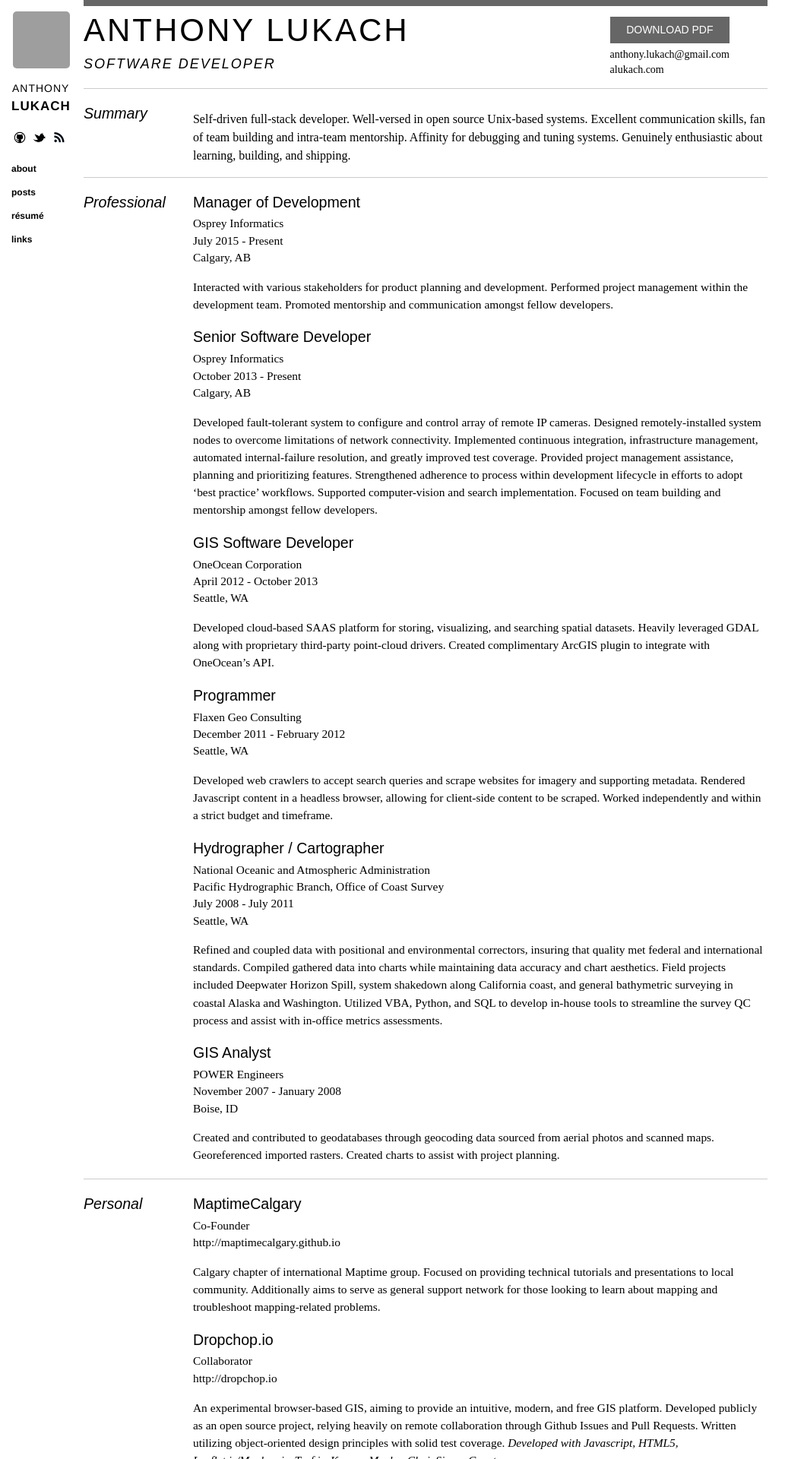
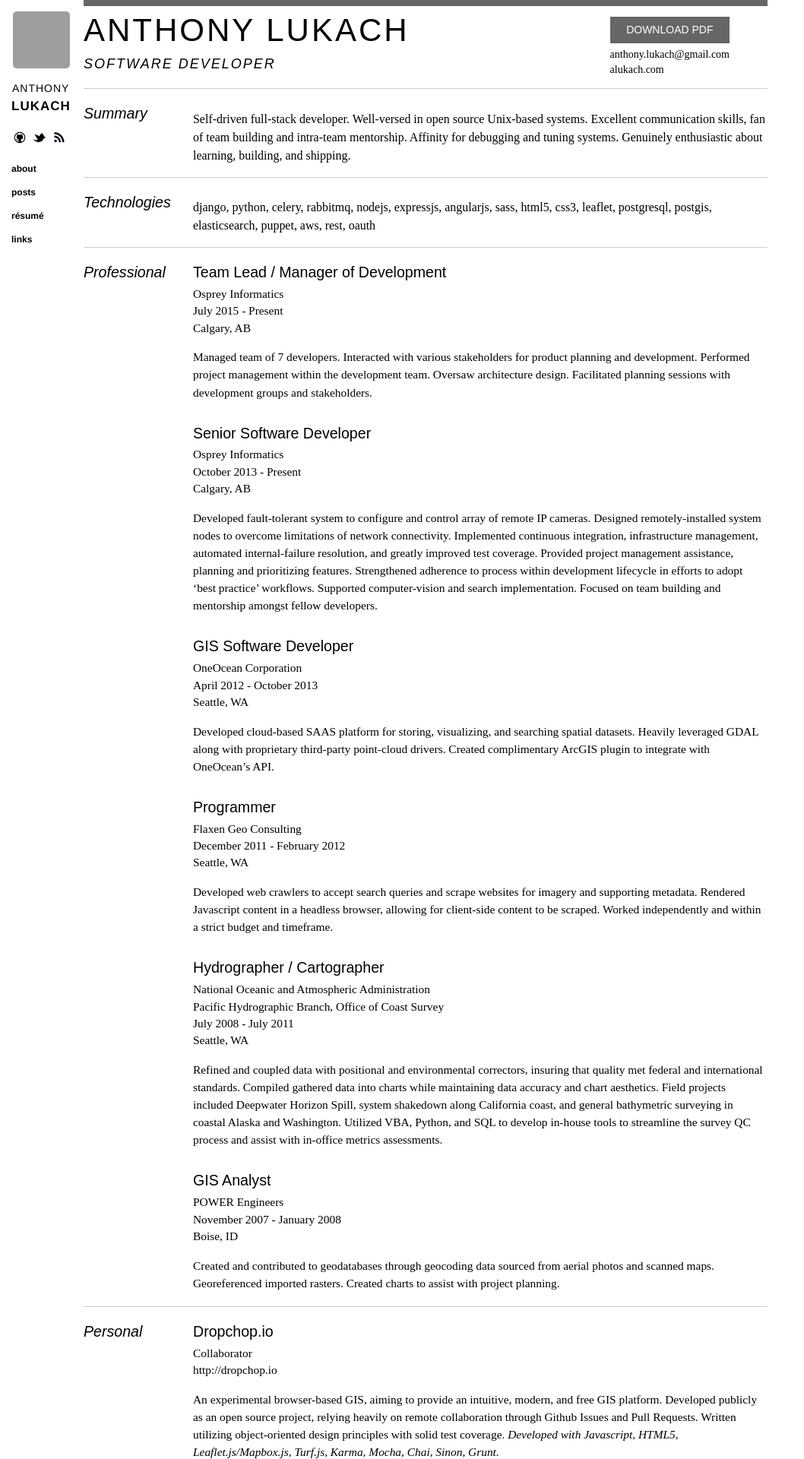
Before and after one commit to alukach/alukach.github.io, a Jekyll site: the page built from resume/index.md, in a window 1280 px wide. Shown: the top 1920 px of the page at 76% size, without its empty margins (0-1058 px from the left). Built offline with Jekyll 4.4.1, drawn with Linux system fonts in a browser that asks for light colours; nearby versions of some CDN libraries; Markdown is read by kramdown in place of the engine named in the settings; grey boxes are pictures that could not be loaded.

Commit message:
Update resume

```diff
--- a/resume/alukach-resume.css
+++ b/resume/alukach-resume.css
@@ -370,7 +370,7 @@ em { font-family:'Times New Roman', Times, serif; }
   font-size:140%;
 }
 .resume dl dd {
-  margin:0 0 1.25em;
+  margin:0 0 2.0em;
   padding:0;
   font-size:.95em;
 }
--- a/resume/index.md
+++ b/resume/index.md
@@ -23,10 +23,16 @@ title: "R&eacute;sum&eacute;"
 
 <hr />
 
+<h3 id="tools">Technologies</h3>
+
+<p>django, python, celery, rabbitmq, nodejs, expressjs, angularjs, sass, html5, css3, leaflet, postgresql, postgis, elasticsearch, puppet, aws, rest, oauth</p>
+
+<hr />
+
 <h3 id="professional">Professional</h3>
 
 <dl>
-<dt><h4>Manager of Development</h4></dt>
+<dt><h4>Team Lead / Manager of Development</h4></dt>
 <dd>
 <h5><a href="http://www.ospreyinformatics.com/">Osprey Informatics</a></h5>
 
@@ -34,7 +40,7 @@ title: "R&eacute;sum&eacute;"
 
 <h5>Calgary, AB</h5>
 
-<p>Interacted with various stakeholders for product planning and development. Performed project management within the development team. Promoted mentorship and communication amongst fellow developers.</p>
+<p>Managed team of 7 developers. Interacted with various stakeholders for product planning and development. Performed project management within the development team. Oversaw architecture design. Facilitated planning sessions with development groups and stakeholders.</p>
 </dd>
 
 <dt><h4>Senior Software Developer</h4></dt>
@@ -100,15 +106,6 @@ title: "R&eacute;sum&eacute;"
 <h3 id="personal">Personal</h3>
 
 <dl>
-<dt><h4><a href="http://maptimecalgary.github.io">MaptimeCalgary</a></h4></dt>
-<dd>
-<h5>Co-Founder</h5>
-
-<h5><a href="http://maptimecalgary.github.io">http://maptimecalgary.github.io</a></h5>
-
-<p>Calgary chapter of international <a href="http://maptime.io">Maptime</a> group. Focused on providing technical tutorials and presentations to local community. Additionally aims to serve as general support network for those looking to learn about mapping and troubleshoot mapping-related problems.</p>
-</dd>
-
 <dt><h4><a href="http://dropchop.io">Dropchop.io</a></h4></dt>
 <dd>
 <h5>Collaborator</h5>
--- a/resume/source/css/resume.css
+++ b/resume/source/css/resume.css
@@ -201,7 +201,7 @@ em {
         font-size: 140%;
     }
     dd {
-        margin: 0 0 1.25em;
+        margin: 0 0 2.0em; /* Decrease bottom to 1.25em for more compact */
         padding: 0;
         font-size: .95em; /* Job description text font size */
     }
```
Also changed, not shown: resume/alukach-print.html (+8 -11 lines), resume/alukach.html (+8 -11 lines), resume/source/alukach.md (+9 -8 lines), 1 other file.
